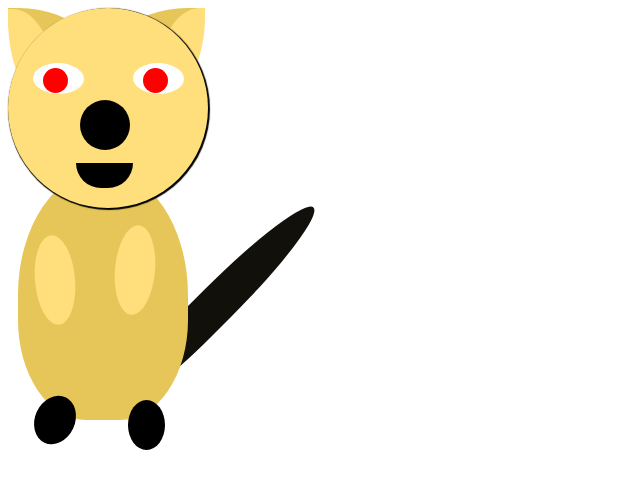
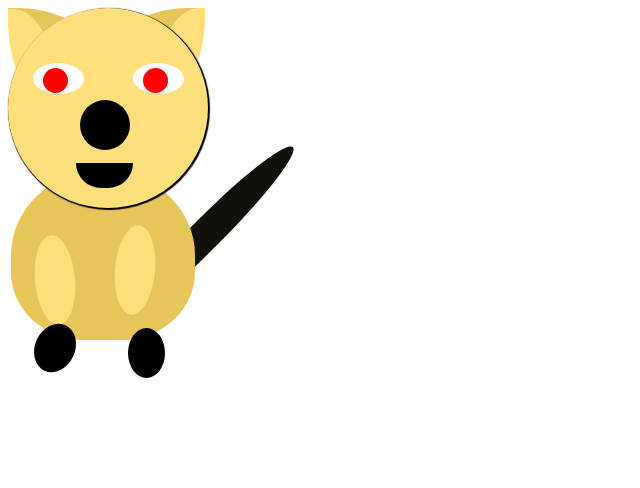
Before and after one commit to rfkinline/IOTBC-CryptoKittiesClone, a plain HTML site: page index.html in a window 1280 px wide. Shown: the whole page, without its empty margins (0-640 px from the left). Drawn offline with Linux system fonts and the light colour scheme.

Commit message:
first check

```diff
--- a/index.html
+++ b/index.html
@@ -25,7 +25,7 @@
                 <div class="mouth"></div>
             </div>
 
-            <div id="catBody" class="bodyMain">
+            <div>
                 <div class="body"></div>
                 <div class="tail"></div>
                 <div class="right-hand"></div>
--- a/style.css
+++ b/style.css
@@ -94,10 +94,10 @@
 .body{
     border-radius: 80% 80% 100% 100%;
     background-color: rgb(231, 198, 89);
-    width: 170px;
-    height: 250px;
+    width: 184px;
+    height: 170px;
     top: 170px;
-    left: 18;
+    left: 11;
     position: absolute;
     transform: scale(1, -1);
     z-index: -1;
@@ -106,10 +106,10 @@
 .tail{
     border-radius: 70% 90% 90% 70%;
     background-color: rgb(17, 16, 11);
-    width: 270px;
-    height: 38px;
-    top: 76px;
-    left: 75;
+    width: 233px;
+    height: 31px;
+    top: 6px;
+    left: 86px;
     position: relative;
     transform: scale(1, -1) rotate(45deg);
     z-index: -2;
@@ -144,7 +144,7 @@
     background-color: black;
     width: 50px;
     height: 40px;
-    top: 400px;
+    top: 328px;
     left: 30;
     position: absolute;
     transform: scale(1, 1) rotate(115deg);
@@ -156,7 +156,7 @@
     background-color: black;
     width: 37px;
     height: 50px;
-    top: 400px;
+    top: 328px;
     left: 128;
     position: absolute;
     transform: scale(1, 1) rotate(70dg);
```
